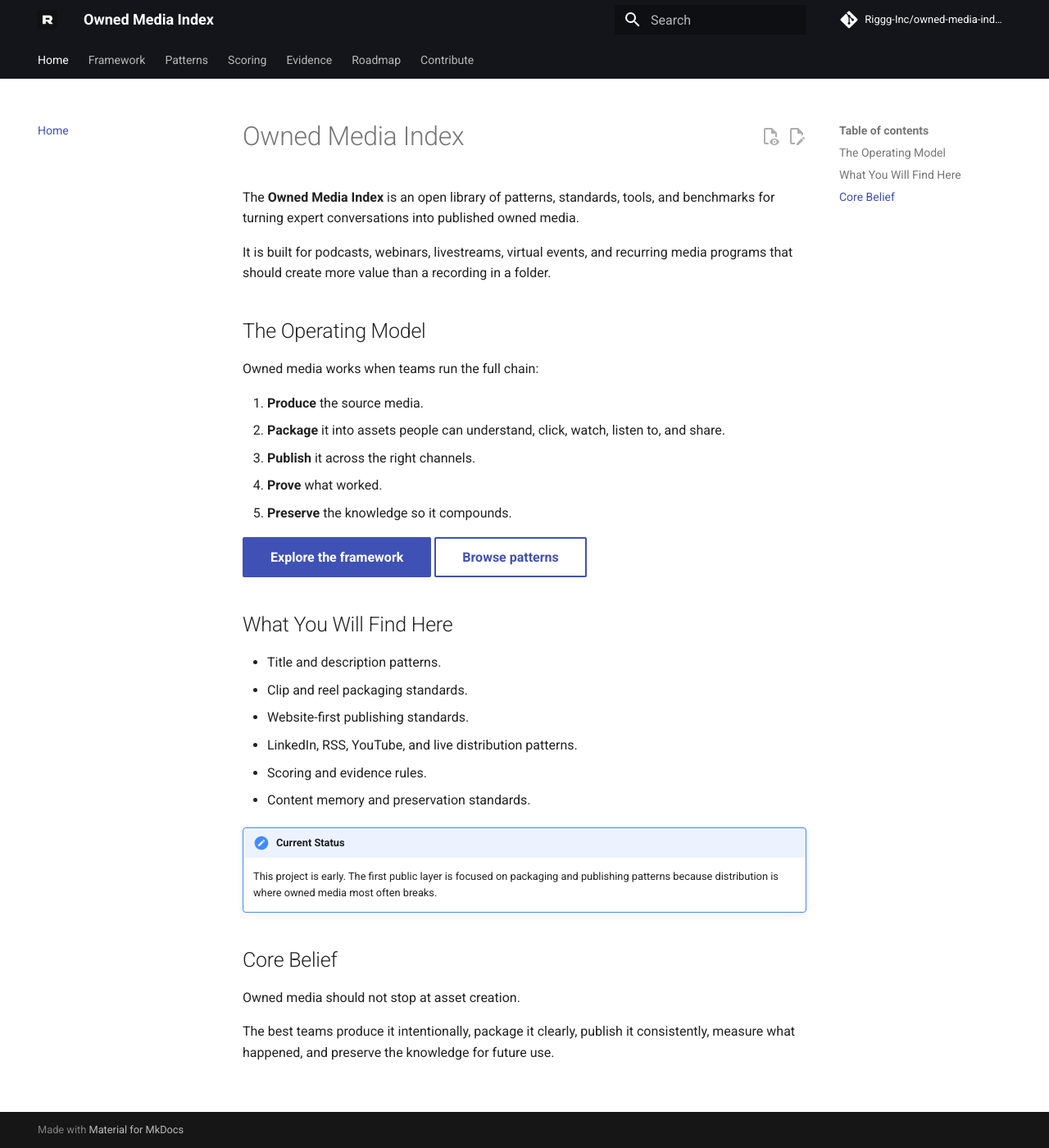
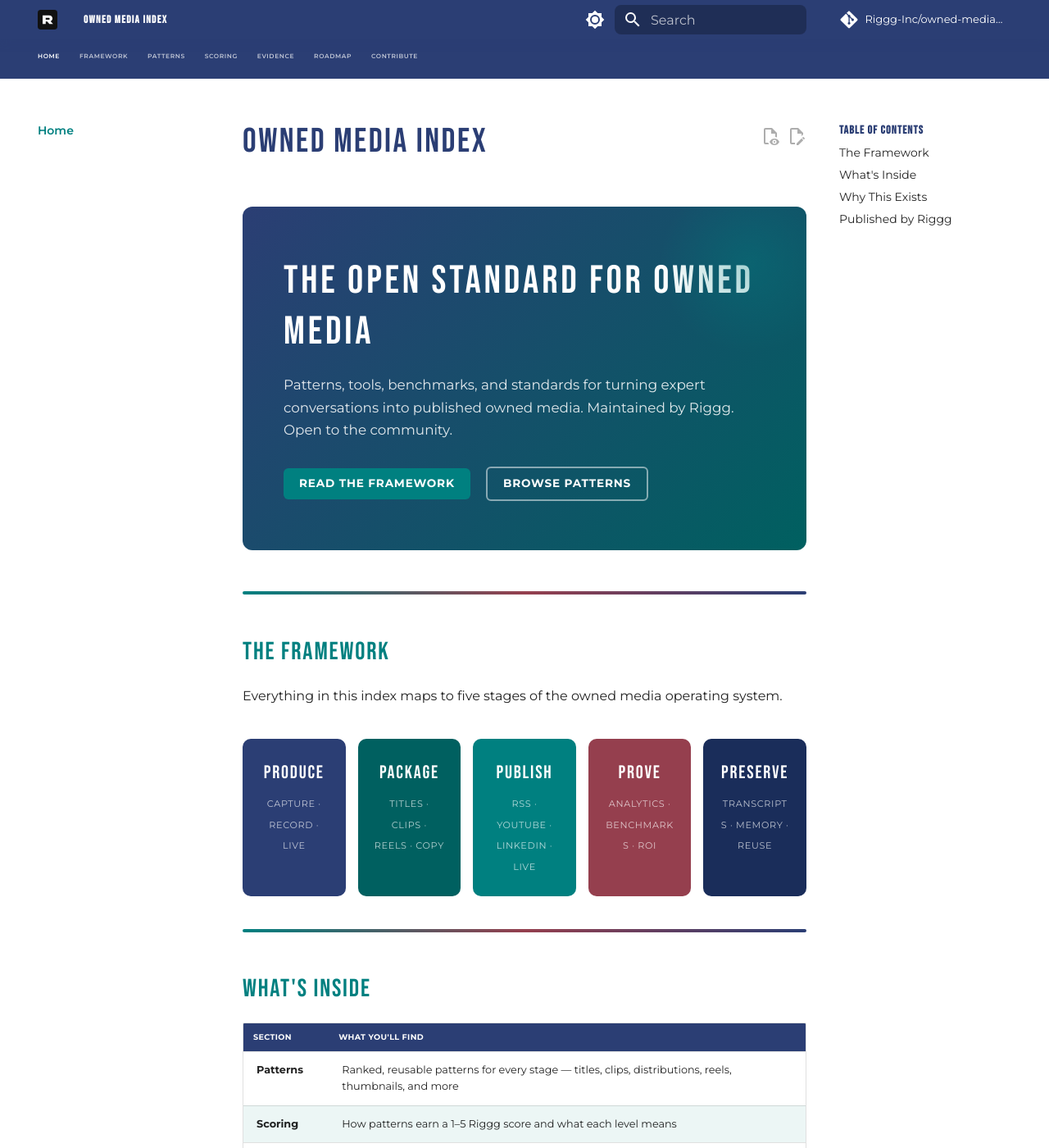
Before and after one commit to Riggg-Inc/owned-media-index, an MkDocs documentation site: the page built from docs/index.md, in a window 1280 px wide and 1400 px high. Shown: the whole window at 82% size. Built offline with MkDocs 1.6.1 and Material for MkDocs 9.7.7, drawn with Linux system fonts in a browser that asks for light colours; comment, search, counter and statistics services are not loaded; some of the changed text lies outside the part shown.

Commit message:
Apply Riggg brand: teal/navy/burgundy palette, Bebas Neue + Montserrat, hero layout

```diff
--- a/docs/index.md
+++ b/docs/index.md
@@ -1,36 +1,79 @@
 # Owned Media Index
 
-The **Owned Media Index** is an open library of patterns, standards, tools, and benchmarks for turning expert conversations into published owned media.
+<div class="riggg-hero">
+  <h1>The Open Standard for Owned Media</h1>
+  <p>
+    Patterns, tools, benchmarks, and standards for turning expert conversations
+    into published owned media. Maintained by Riggg. Open to the community.
+  </p>
+  <a href="framework/" class="riggg-btn">Read the Framework</a>
+  <a href="patterns/" class="riggg-btn riggg-btn--outline">Browse Patterns</a>
+</div>
 
-It is built for podcasts, webinars, livestreams, virtual events, and recurring media programs that should create more value than a recording in a folder.
+<div class="riggg-accent-bar"></div>
 
-## The Operating Model
+## The Framework
 
-Owned media works when teams run the full chain:
+Everything in this index maps to five stages of the owned media operating system.
 
-1. **Produce** the source media.
-2. **Package** it into assets people can understand, click, watch, listen to, and share.
-3. **Publish** it across the right channels.
-4. **Prove** what worked.
-5. **Preserve** the knowledge so it compounds.
+<div class="riggg-pipeline">
+  <div class="riggg-step">
+    <span class="step-label">Produce</span>
+    <span class="step-sub">Capture · Record · Live</span>
+  </div>
+  <div class="riggg-step">
+    <span class="step-label">Package</span>
+    <span class="step-sub">Titles · Clips · Reels · Copy</span>
+  </div>
+  <div class="riggg-step">
+    <span class="step-label">Publish</span>
+    <span class="step-sub">RSS · YouTube · LinkedIn · Live</span>
+  </div>
+  <div class="riggg-step">
+    <span class="step-label">Prove</span>
+    <span class="step-sub">Analytics · Benchmarks · ROI</span>
+  </div>
+  <div class="riggg-step">
+    <span class="step-label">Preserve</span>
+    <span class="step-sub">Transcripts · Memory · Reuse</span>
+  </div>
+</div>
 
-[Explore the framework](framework.md){ .md-button .md-button--primary }
-[Browse patterns](patterns/index.md){ .md-button }
+<div class="riggg-accent-bar"></div>
 
-## What You Will Find Here
+## What's Inside
 
-- Title and description patterns.
-- Clip and reel packaging standards.
-- Website-first publishing standards.
-- LinkedIn, RSS, YouTube, and live distribution patterns.
-- Scoring and evidence rules.
-- Content memory and preservation standards.
+| Section | What you'll find |
+|---|---|
+| **Patterns** | Ranked, reusable patterns for every stage — titles, clips, distributions, reels, thumbnails, and more |
+| **Scoring** | How patterns earn a 1–5 Riggg score and what each level means |
+| **Evidence** | How every claim is sourced — internal data, teardowns, platform docs, or practitioner observation |
+| **Roadmap** | What's coming next and how the index evolves quarterly |
+| **Contribute** | How to submit a pattern, correct an entry, or propose a new section |
 
-!!! note "Current Status"
-    This project is early. The first public layer is focused on packaging and publishing patterns because distribution is where owned media most often breaks.
+<div class="riggg-accent-bar"></div>
 
-## Core Belief
+## Why This Exists
 
-Owned media should not stop at asset creation.
+Most owned media advice is scattered, generic, or vendor-pitched.
 
-The best teams produce it intentionally, package it clearly, publish it consistently, measure what happened, and preserve the knowledge for future use.
+This index is opinionated. Every pattern answers three questions:
+
+1. **What is this for?** — Use case and context.
+2. **When do you use it?** — Trigger conditions, skill level, format.
+3. **What does good look like?** — Quality bar, benchmark, or minimum standard.
+
+Entries are scored and sourced. Nothing earns a 5 without evidence.
+
+<div class="riggg-accent-bar"></div>
+
+## Published by Riggg
+
+[Riggg](https://riggg.com) is the owned media engine for expert-led companies.
+We produce podcasts, webinars, livestreams, and virtual events like real shows,
+turn every session into a complete media package, and publish it across the right channels.
+
+This index is how we give back to the community building the practice of owned media.
+
+[Read the Framework →](framework.md){ .md-button }
+[Browse All Patterns →](patterns/index.md){ .md-button .md-button--secondary }
--- /dev/null
+++ b/docs/stylesheets/extra.css
@@ -0,0 +1,271 @@
+@import url('https://fonts.googleapis.com/css2?family=Bebas+Neue&family=Montserrat:ital,wght@0,400;0,500;0,600;0,700;1,400&display=swap');
+
+/* ─── Riggg Brand Tokens ─────────────────────────────────────── */
+:root {
+  --riggg-teal:      #008080;
+  --riggg-teal-lt:   #00a0a0;
+  --riggg-teal-dk:   #006060;
+  --riggg-burgundy:  #953F4E;
+  --riggg-navy:      #2B3E74;
+  --riggg-mint:      #ECF6F5;
+  --riggg-cream:     #FFF6E0;
+  --riggg-light-blue:#ECF1FF;
+
+  --md-primary-fg-color:        var(--riggg-teal);
+  --md-primary-fg-color--light: var(--riggg-teal-lt);
+  --md-primary-fg-color--dark:  var(--riggg-teal-dk);
+  --md-accent-fg-color:         var(--riggg-burgundy);
+  --md-accent-fg-color--transparent: rgba(149,63,78,0.1);
+}
+
+/* ─── Typography ─────────────────────────────────────────────── */
+body,
+.md-typeset {
+  font-family: 'Montserrat', sans-serif;
+}
+
+h1, h2, h3, h4, h5, h6,
+.md-typeset h1,
+.md-typeset h2,
+.md-typeset h3,
+.md-typeset h4 {
+  font-family: 'Bebas Neue', sans-serif;
+  letter-spacing: 0.06em;
+  font-weight: 400;
+}
+
+.md-typeset h1 { color: var(--riggg-navy); font-size: 2.6em; }
+.md-typeset h2 { color: var(--riggg-teal); font-size: 1.9em; }
+.md-typeset h3 { color: var(--riggg-navy); font-size: 1.4em; }
+
+/* ─── Header & Nav ───────────────────────────────────────────── */
+.md-header {
+  background-color: var(--riggg-navy) !important;
+  box-shadow: 0 2px 12px rgba(43,62,116,0.3);
+}
+
+.md-header__title {
+  font-family: 'Bebas Neue', sans-serif;
+  letter-spacing: 0.1em;
+  font-size: 1.3em;
+}
+
+.md-tabs {
+  background-color: var(--riggg-navy) !important;
+}
+
+.md-tabs__link {
+  font-family: 'Montserrat', sans-serif;
+  font-weight: 600;
+  font-size: 0.75em;
+  letter-spacing: 0.08em;
+  text-transform: uppercase;
+}
+
+/* ─── Sidebar ────────────────────────────────────────────────── */
+.md-nav__title {
+  font-family: 'Bebas Neue', sans-serif;
+  letter-spacing: 0.08em;
+  color: var(--riggg-navy);
+}
+
+.md-nav__link--active {
+  color: var(--riggg-teal) !important;
+  font-weight: 600;
+}
+
+/* ─── Hero Banner ────────────────────────────────────────────── */
+.riggg-hero {
+  background: linear-gradient(135deg, var(--riggg-navy) 0%, var(--riggg-teal-dk) 100%);
+  border-radius: 12px;
+  padding: 3rem 2.5rem;
+  margin-bottom: 2.5rem;
+  color: #fff;
+  position: relative;
+  overflow: hidden;
+}
+
+.riggg-hero::before {
+  content: '';
+  position: absolute;
+  top: -40px; right: -40px;
+  width: 220px; height: 220px;
+  border-radius: 50%;
+  background: radial-gradient(circle, rgba(0,128,128,0.35) 0%, transparent 70%);
+  pointer-events: none;
+}
+
+.riggg-hero h1 {
+  font-family: 'Bebas Neue', sans-serif;
+  font-size: 3em;
+  letter-spacing: 0.08em;
+  color: #fff !important;
+  margin: 0 0 0.4em;
+}
+
+.riggg-hero p {
+  font-size: 1.05em;
+  color: rgba(255,255,255,0.88);
+  margin: 0 0 1.5rem;
+  max-width: 600px;
+  line-height: 1.65;
+}
+
+.riggg-hero .riggg-btn {
+  display: inline-block;
+  background: var(--riggg-teal);
+  color: #fff;
+  padding: 0.6em 1.4em;
+  border-radius: 6px;
+  font-family: 'Montserrat', sans-serif;
+  font-weight: 700;
+  font-size: 0.85em;
+  letter-spacing: 0.06em;
+  text-transform: uppercase;
+  text-decoration: none;
+  margin-right: 0.75rem;
+  transition: background 0.2s;
+}
+
+.riggg-hero .riggg-btn:hover { background: var(--riggg-teal-lt); }
+
+.riggg-hero .riggg-btn--outline {
+  background: transparent;
+  border: 2px solid rgba(255,255,255,0.5);
+}
+
+.riggg-hero .riggg-btn--outline:hover {
+  border-color: #fff;
+  background: rgba(255,255,255,0.08);
+}
+
+/* ─── Framework Pipeline Cards ───────────────────────────────── */
+.riggg-pipeline {
+  display: flex;
+  gap: 0.75rem;
+  flex-wrap: wrap;
+  margin: 2rem 0;
+}
+
+.riggg-step {
+  flex: 1;
+  min-width: 120px;
+  background: var(--riggg-navy);
+  color: #fff;
+  border-radius: 10px;
+  padding: 1.2rem 1rem;
+  text-align: center;
+  position: relative;
+}
+
+.riggg-step .step-label {
+  font-family: 'Bebas Neue', sans-serif;
+  font-size: 1.4em;
+  letter-spacing: 0.08em;
+  display: block;
+  margin-bottom: 0.25rem;
+}
+
+.riggg-step .step-sub {
+  font-size: 0.7em;
+  color: rgba(255,255,255,0.7);
+  text-transform: uppercase;
+  letter-spacing: 0.06em;
+}
+
+.riggg-step:nth-child(1) { background: var(--riggg-navy); }
+.riggg-step:nth-child(2) { background: var(--riggg-teal-dk); }
+.riggg-step:nth-child(3) { background: var(--riggg-teal); }
+.riggg-step:nth-child(4) { background: var(--riggg-burgundy); }
+.riggg-step:nth-child(5) { background: #1a2d5a; }
+
+/* ─── Score Badges ───────────────────────────────────────────── */
+.score-badge {
+  display: inline-flex;
+  align-items: center;
+  gap: 0.3em;
+  background: var(--riggg-navy);
+  color: #fff;
+  padding: 0.25em 0.7em;
+  border-radius: 20px;
+  font-family: 'Montserrat', sans-serif;
+  font-weight: 700;
+  font-size: 0.78em;
+  letter-spacing: 0.04em;
+}
+
+.score-5 { background: var(--riggg-teal); }
+.score-4 { background: #2d8a5e; }
+.score-3 { background: #8a7a2d; }
+.score-2 { background: #8a4a2d; }
+.score-1 { background: var(--riggg-burgundy); }
+
+/* ─── Admonitions ────────────────────────────────────────────── */
+.md-typeset .admonition.riggg,
+.md-typeset details.riggg {
+  border-color: var(--riggg-teal);
+}
+
+.md-typeset .admonition.riggg > .admonition-title,
+.md-typeset details.riggg > summary {
+  background-color: rgba(0,128,128,0.12);
+  color: var(--riggg-teal);
+}
+
+/* ─── Footer ─────────────────────────────────────────────────── */
+.md-footer {
+  background-color: var(--riggg-navy);
+}
+
+.md-footer-meta {
+  background-color: #1a2d5a;
+}
+
+/* ─── Buttons / CTA ──────────────────────────────────────────── */
+.md-typeset .md-button {
+  background-color: var(--riggg-teal);
+  border-color: var(--riggg-teal);
+  color: #fff;
+  font-family: 'Montserrat', sans-serif;
+  font-weight: 700;
+  letter-spacing: 0.05em;
+}
+
+.md-typeset .md-button:hover {
+  background-color: var(--riggg-teal-lt);
+  border-color: var(--riggg-teal-lt);
+}
+
+.md-typeset .md-button--secondary {
+  background-color: transparent;
+  border-color: var(--riggg-navy);
+  color: var(--riggg-navy);
+}
+
+/* ─── Tables ─────────────────────────────────────────────────── */
+.md-typeset table th {
+  background-color: var(--riggg-navy);
+  color: #fff;
+  font-family: 'Montserrat', sans-serif;
+  font-weight: 700;
+  letter-spacing: 0.04em;
+  text-transform: uppercase;
+  font-size: 0.75em;
+}
+
+.md-typeset table tr:nth-child(even) {
+  background-color: var(--riggg-mint);
+}
+
+/* ─── Search ─────────────────────────────────────────────────── */
+.md-search__form {
+  border-radius: 8px;
+}
+
+/* ─── Halftone accent (decorative) ──────────────────────────── */
+.riggg-accent-bar {
+  height: 4px;
+  background: linear-gradient(90deg, var(--riggg-teal), var(--riggg-burgundy), var(--riggg-navy));
+  border-radius: 2px;
+  margin: 1.5rem 0;
+}
--- a/mkdocs.yml
+++ b/mkdocs.yml
@@ -11,8 +11,20 @@ theme:
   favicon: assets/favicon.svg
   palette:
     - scheme: default
-      primary: black
-      accent: deep orange
+      primary: custom
+      accent: custom
+      toggle:
+        icon: material/brightness-7
+        name: Switch to dark mode
+    - scheme: slate
+      primary: custom
+      accent: custom
+      toggle:
+        icon: material/brightness-4
+        name: Switch to light mode
+  font:
+    text: Montserrat
+    code: JetBrains Mono
   features:
     - navigation.tabs
     - navigation.sections
@@ -22,6 +34,10 @@ theme:
     - search.highlight
     - content.action.edit
     - content.action.view
+    - header.autohide
+
+extra_css:
+  - stylesheets/extra.css
 
 markdown_extensions:
   - admonition
@@ -37,6 +53,18 @@ markdown_extensions:
 
 plugins:
   - search
+
+extra:
+  social:
+    - icon: fontawesome/brands/github
+      link: https://github.com/Riggg-Inc/owned-media-index
+    - icon: fontawesome/brands/linkedin
+      link: https://www.linkedin.com/company/riggg
+  generator: false
+
+copyright: >
+  &copy; 2026 Riggg Inc. &nbsp;·&nbsp;
+  <a href="https://creativecommons.org/licenses/by-sa/4.0/">CC BY-SA 4.0</a>
 
 nav:
   - Home: index.md
```
